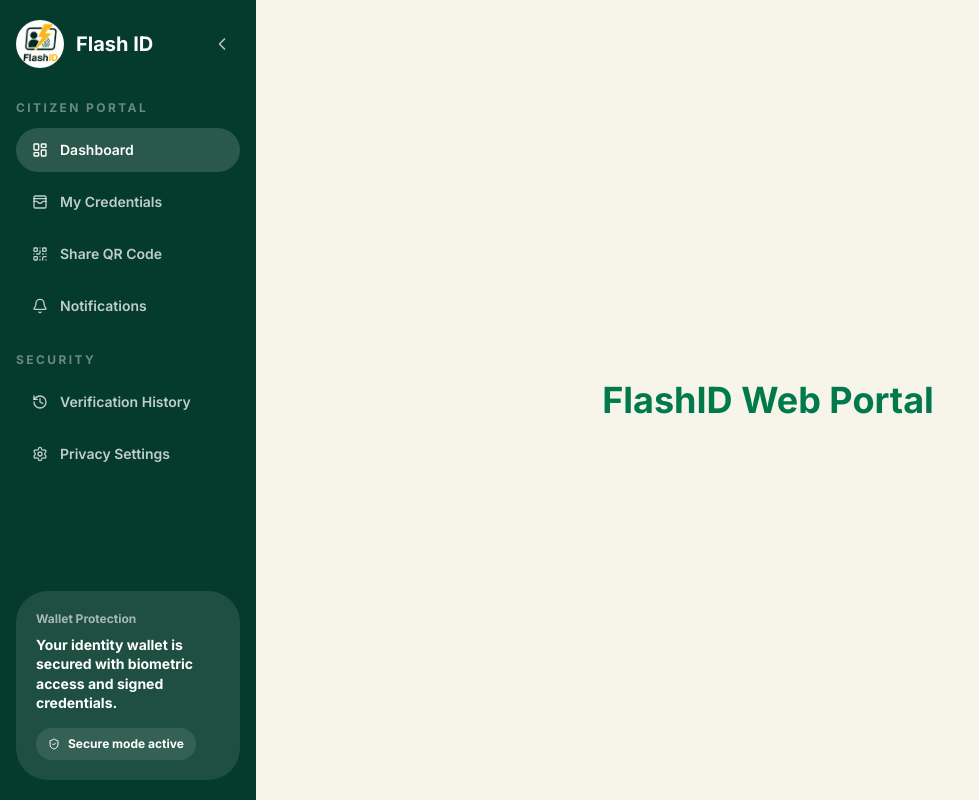
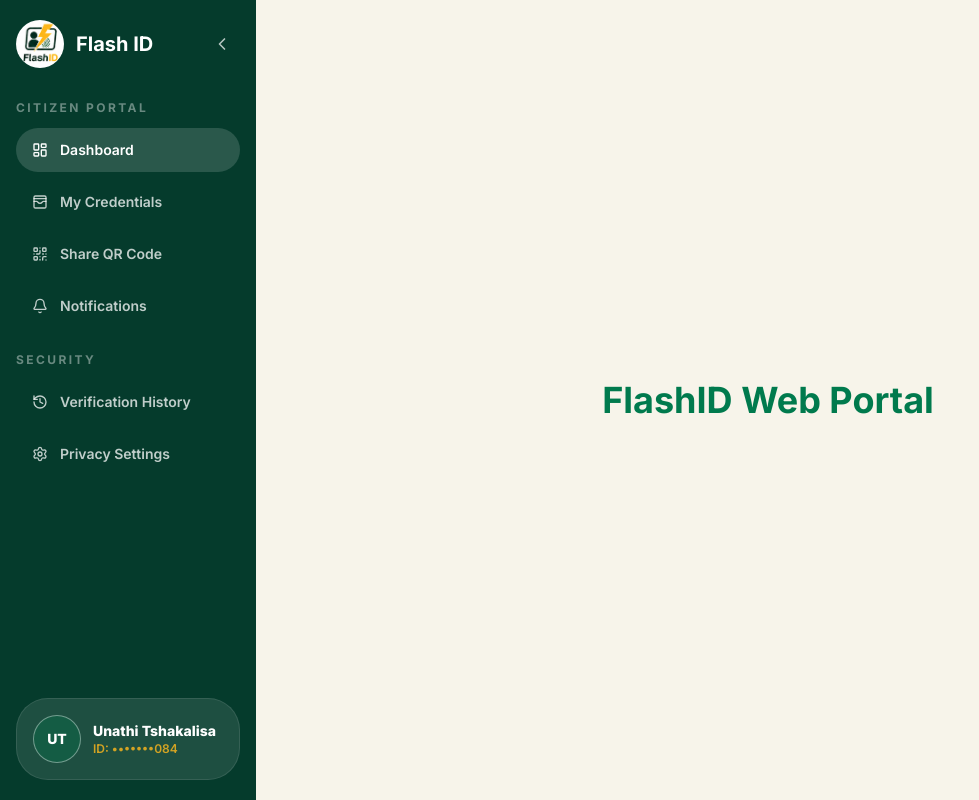
Before and after one commit to COS301-SE-2026/South-African-Digital-ID-Wallet, a Next.js app in the folder web/: page / in a window 1280 px wide. Shown: the whole page, without its empty margins (0-979 px from the left). Built offline with nearby package versions, Linux system fonts and the light colour scheme.

Commit message:
Started making nav bar more modular for all users to be able to plug in info necessary

```diff
--- a/web/src/components/organisms/citizen-sidebar.tsx
+++ b/web/src/components/organisms/citizen-sidebar.tsx
@@ -5,10 +5,8 @@ import {
   ChevronRight,
   History,
   LayoutDashboard,
-  LockKeyhole,
   QrCode,
   Settings,
-  ShieldCheck,
   WalletCards,
 } from 'lucide-react'
 
@@ -137,19 +135,20 @@ export function CitizenSidebar() {
       </nav>
 
       {!isCollapsed && (
-        <div className="mt-auto rounded-3xl bg-clean-white/10 p-5">
-          <p className="mb-2 text-xs font-bold text-clean-white/60">
-            Wallet Protection
-          </p>
+        <div className="mt-auto rounded-3xl border border-clean-white/10 bg-clean-white/10 p-4">
+          <div className="flex items-center gap-3">
+            <div className="flex h-12 w-12 items-center justify-center rounded-full border border-clean-white/40 bg-primary-green/30 text-sm font-extrabold text-clean-white">
+              UT
+            </div>
 
-          <p className="mb-4 text-sm font-bold leading-snug">
-            Your identity wallet is secured with biometric access and signed
-            credentials.
-          </p>
-
-          <div className="inline-flex items-center gap-2 rounded-full bg-clean-white/10 px-3 py-2 text-xs font-bold">
-            <ShieldCheck className="h-3 w-3" />
-            Secure mode active
+            <div className="min-w-0">
+              <p className="truncate text-sm font-extrabold text-clean-white">
+                Unathi Tshakalisa
+              </p>
+              <p className="text-xs font-semibold text-accent-gold/80">
+                ID: •••••••084
+              </p>
+            </div>
           </div>
         </div>
       )}
@@ -157,10 +156,10 @@ export function CitizenSidebar() {
       {isCollapsed && (
         <div className="mt-auto flex justify-center">
           <div
-            title="Secure mode active"
-            className="flex h-11 w-11 items-center justify-center rounded-2xl bg-clean-white/10"
+            title="Unathi Tshakalisa"
+            className="flex h-12 w-12 items-center justify-center rounded-full border border-clean-white/30 bg-clean-white/10 text-sm font-extrabold text-clean-white"
           >
-            <ShieldCheck className="h-5 w-5" />
+            UT
           </div>
         </div>
       )}
```
Also changed, not shown: web/src/types/navigation.ts (added, +18 -0 lines), web/src/config/navigation.ts (added).
